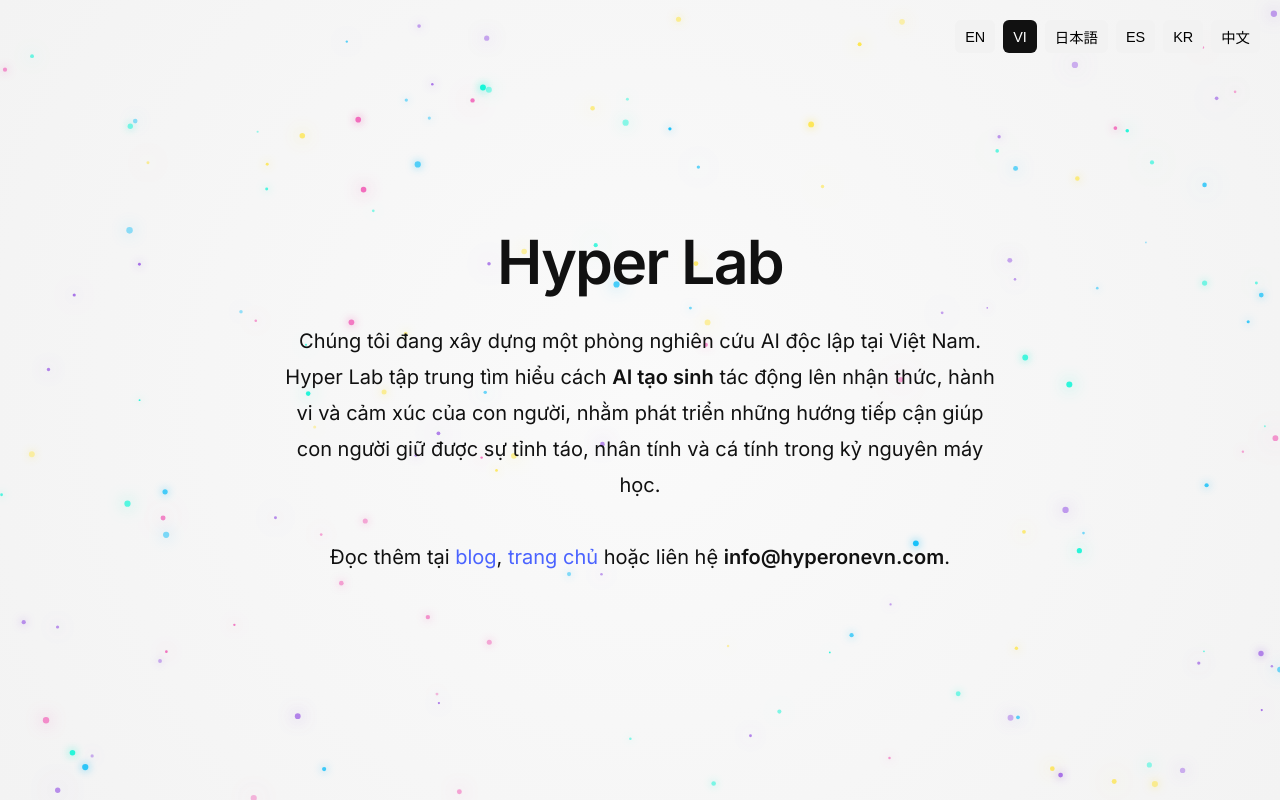
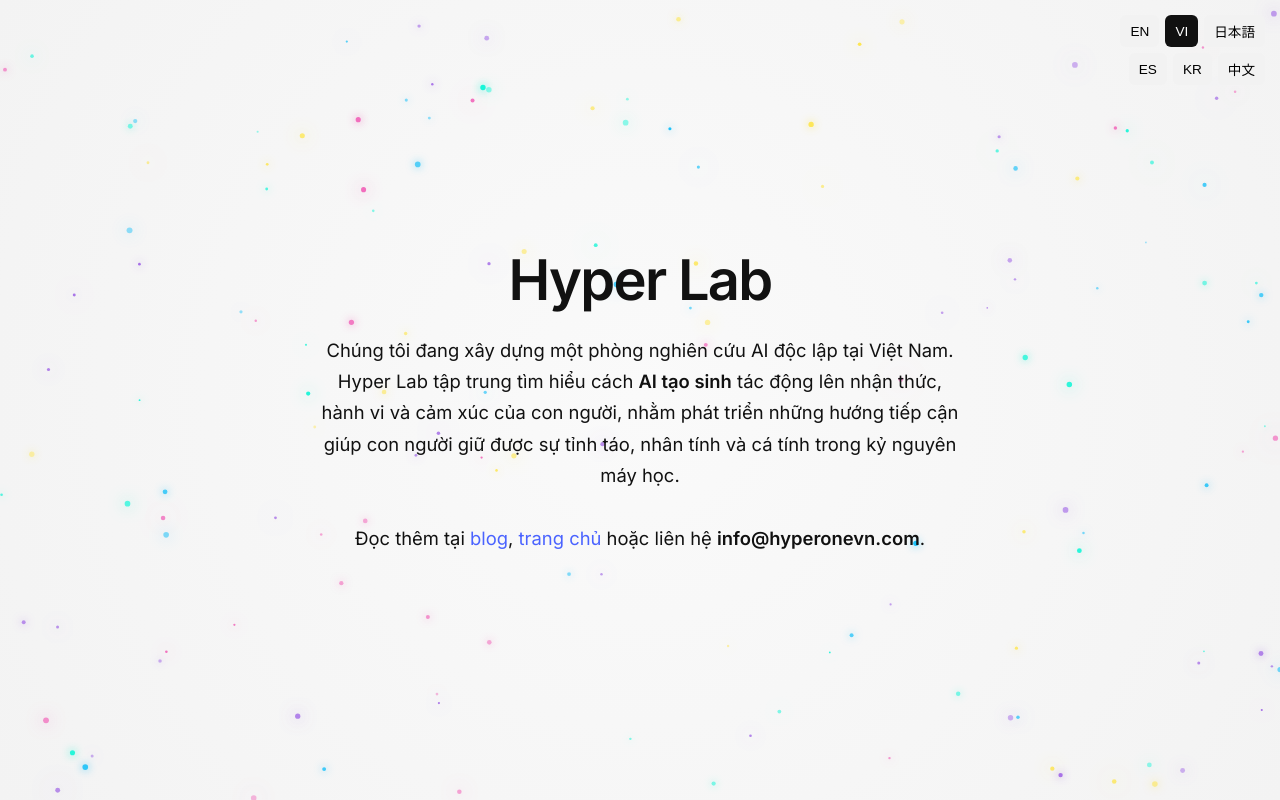
Before and after one commit to hyperonevn/lab, a plain HTML site: page index.html in a window 1280 px wide. Drawn offline with Linux system fonts and the light colour scheme.

Commit message:
Add files via upload

```diff
--- a/index.html
+++ b/index.html
@@ -2,27 +2,28 @@
 <html lang="vi">
 <head>
   <meta charset="UTF-8" />
-  <meta name="viewport" content="width=device-width, initial-scale=1.0" />
+  <meta name="viewport" content="width=device-width, initial-scale=1.0, maximum-scale=1.0" />
   <title>Hyper Lab – Cognitive AI Research</title>
   <link href="https://fonts.googleapis.com/css2?family=Inter:wght@300;400;600&display=swap" rel="stylesheet" />
   <style>
     *{margin:0;padding:0;box-sizing:border-box}
-    body{
+    html,body{
+      width:100%;
+      height:100%;
+      overflow:hidden;
       font-family:"Inter",sans-serif;
       background:radial-gradient(circle at center,#fafafa 0%,#f3f3f3 100%);
       color:#111;
-      overflow:hidden;
-      height:100vh;
       display:flex;
       flex-direction:column;
       align-items:center;
       justify-content:center;
+      text-align:center;
       position:relative;
-      text-align:center;
     }
     canvas{position:absolute;inset:0;z-index:0}
     h1{
-      font-size:3.8rem;
+      font-size:3.5rem;
       font-weight:700;
       letter-spacing:-0.03em;
       z-index:1;
@@ -30,33 +31,36 @@
       animation:fadeIn 1.5s forwards;
     }
     p{
-      font-size:1.25rem;
+      font-size:1.15rem;
       font-weight:400;
-      margin-top:1.5rem;
-      max-width:720px;
-      line-height:1.8;
+      margin-top:1.3rem;
+      max-width:700px;
+      line-height:1.7;
       z-index:1;
       opacity:0;
       animation:fadeIn 1.5s forwards 0.3s;
+      padding:0 1.5rem;
     }
     a{color:#4a63ff;text-decoration:none}
     a:hover{text-decoration:underline}
     .highlight{font-weight:600}
     .lang-selector{
       position:fixed;
-      top:20px;
-      right:20px;
+      top:15px;
+      right:15px;
       z-index:10;
       display:flex;
       flex-wrap:wrap;
-      gap:8px;
+      justify-content:flex-end;
+      gap:6px;
+      max-width:180px;
     }
     button{
       border:none;
       background:#f2f2f2;
       padding:6px 10px;
       border-radius:6px;
-      font-size:0.9rem;
+      font-size:0.85rem;
       cursor:pointer;
       transition:background 0.2s,transform 0.2s;
     }
@@ -68,6 +72,11 @@
     @keyframes fadeIn{
       from{opacity:0;transform:translateY(20px)}
       to{opacity:1;transform:translateY(0)}
+    }
+    @media(max-width:768px){
+      h1{font-size:2.3rem;}
+      p{font-size:1rem;line-height:1.6;max-width:90vw;}
+      .lang-selector{top:10px;right:10px;max-width:150px;}
     }
   </style>
 </head>
@@ -96,17 +105,21 @@
   </p>
 
   <script>
-    // --- Interactive Particles with faster focus ---
+    // --- Responsive particles with fast convergence & touch support ---
     const canvas=document.getElementById("particles");
     const ctx=canvas.getContext("2d");
     const colors=["#9b5de5","#00bbf9","#00f5d4","#f15bb5","#fee440"];
     let particlesArray=[];
     let mouse={x:null,y:null};
 
-    window.addEventListener("mousemove",e=>{
-      mouse.x=e.x;mouse.y=e.y;
-    });
+    function setMousePos(x,y){mouse.x=x;mouse.y=y;}
+    window.addEventListener("mousemove",e=>setMousePos(e.x,e.y));
+    window.addEventListener("touchmove",e=>{
+      const t=e.touches[0];
+      setMousePos(t.clientX,t.clientY);
+    },{passive:true});
     window.addEventListener("mouseout",()=>{mouse.x=null;mouse.y=null;});
+    window.addEventListener("touchend",()=>{mouse.x=null;mouse.y=null;});
 
     function resizeCanvas(){canvas.width=window.innerWidth;canvas.height=window.innerHeight;}
     window.addEventListener("resize",resizeCanvas);resizeCanvas();
@@ -115,7 +128,7 @@
       constructor(depth=1){
         this.x=Math.random()*canvas.width;
         this.y=Math.random()*canvas.height;
-        this.size=Math.random()*2.5+0.8;
+        this.size=Math.random()*2.2+0.8;
         this.speedX=(Math.random()-0.5)*(0.4+depth*0.3);
         this.speedY=(Math.random()-0.5)*(0.4+depth*0.3);
         this.color=colors[Math.floor(Math.random()*colors.length)];
@@ -127,14 +140,14 @@
         this.y+=this.speedY;
         if(this.x<0||this.x>canvas.width)this.speedX*=-1;
         if(this.y<0||this.y>canvas.height)this.speedY*=-1;
-        // mouse attraction faster
+        // Faster focus
         if(mouse.x && mouse.y){
           const dx=this.x-mouse.x;
           const dy=this.y-mouse.y;
           const dist=Math.sqrt(dx*dx+dy*dy);
-          const radius=180;
+          const radius=window.innerWidth<768?120:180;
           if(dist<radius){
-            const force=(1-dist/radius)*0.35; // quicker convergence
+            const force=(1-dist/radius)*0.4;
             this.x-=dx*force;
             this.y-=dy*force;
           }
@@ -152,7 +165,8 @@
     }
     function init(){
       particlesArray=[];
-      for(let i=0;i<150;i++){
+      const count=window.innerWidth<768?100:150;
+      for(let i=0;i<count;i++){
         const depth=i<30?3:i<90?2:1;
         particlesArray.push(new Particle(depth));
       }
@@ -235,7 +249,6 @@
     const titleEl=document.getElementById("title");
     const descEl=document.getElementById("desc");
     const buttons=document.querySelectorAll(".lang-selector button");
-
     buttons.forEach(btn=>{
       btn.addEventListener("click",()=>{
         buttons.forEach(b=>b.classList.remove("active"));
```
